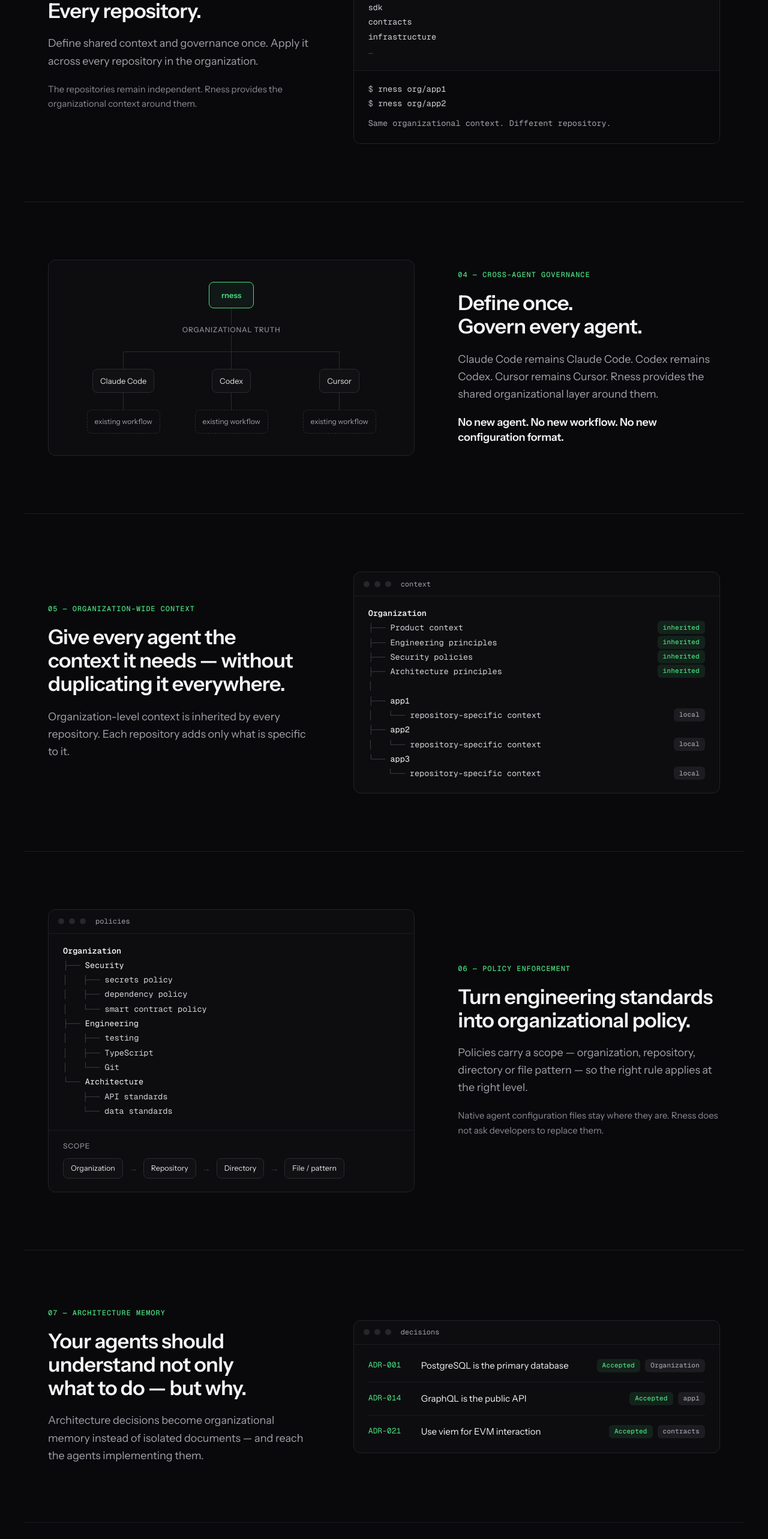
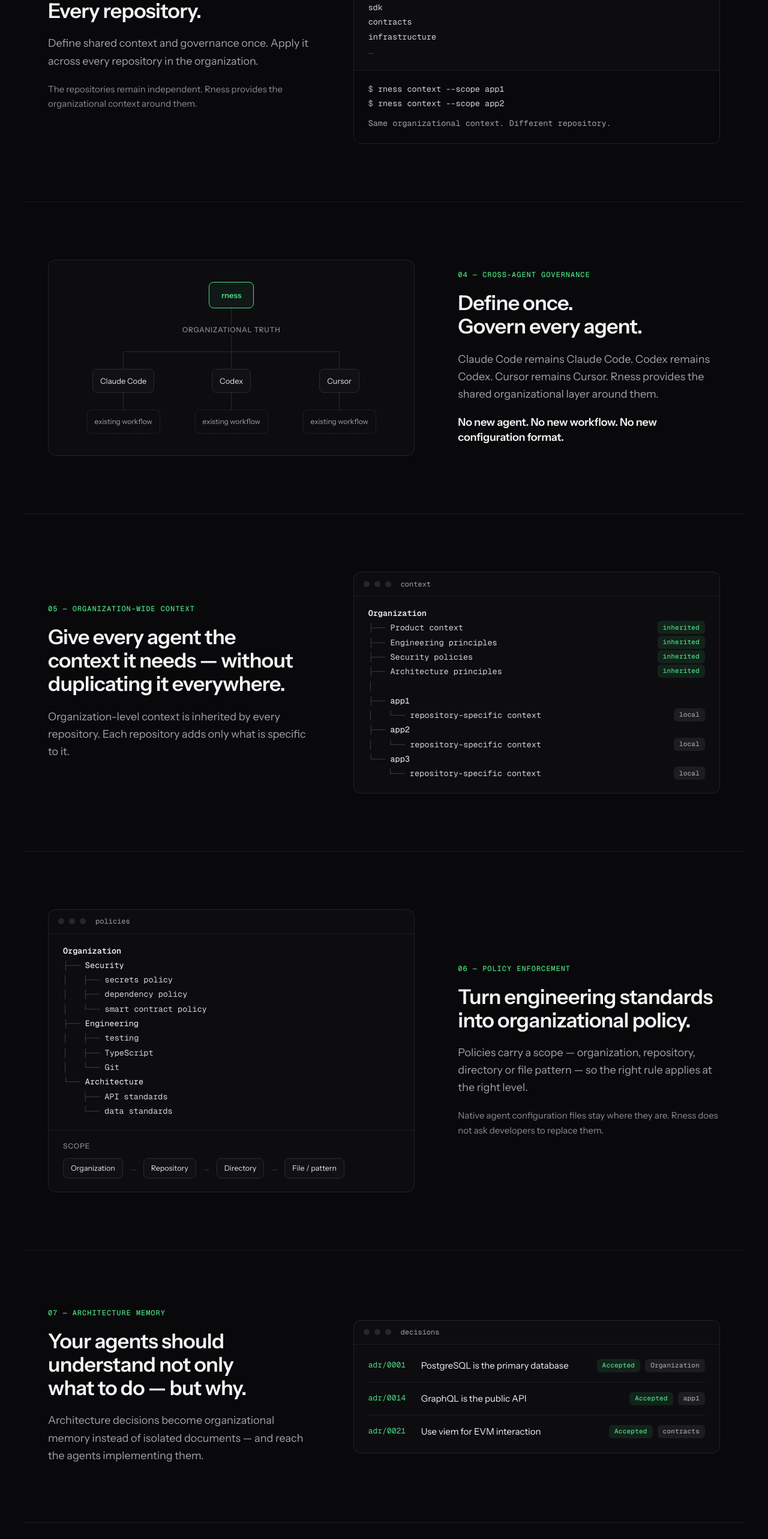
Before and after one commit to rness-dev/web, a Next.js app: page / in a window 1280 px wide. Shown: the part 4380-6946 px from the top of the page at 60% size. Built offline with nearby package versions, Linux system fonts and the light colour scheme.

Commit message:
fix: the page names the collections, identifiers and commands the CLI has

```diff
--- a/src/components/landing/capabilities.tsx
+++ b/src/components/landing/capabilities.tsx
@@ -46,11 +46,11 @@ function CrossRepositoryMedia() {
       <div className="flex flex-col border-t border-hairline bg-background px-6 pt-[18px] pb-[22px]">
         <TerminalLine>
           <TerminalPrompt />
-          rness org/app1
+          rness context --scope app1
         </TerminalLine>
         <TerminalLine>
           <TerminalPrompt />
-          rness org/app2
+          rness context --scope app2
         </TerminalLine>
         <TerminalLine className="mt-2 text-muted-foreground">
           Same organizational context. Different repository.
@@ -186,9 +186,9 @@ function PolicyMedia() {
 }
 
 const decisions = [
-  { id: "ADR-001", title: "PostgreSQL is the primary database", scope: "Organization" },
-  { id: "ADR-014", title: "GraphQL is the public API", scope: "app1" },
-  { id: "ADR-021", title: "Use viem for EVM interaction", scope: "contracts" },
+  { id: "adr/0001", title: "PostgreSQL is the primary database", scope: "Organization" },
+  { id: "adr/0014", title: "GraphQL is the public API", scope: "app1" },
+  { id: "adr/0021", title: "Use viem for EVM interaction", scope: "contracts" },
 ];
 
 function DecisionsMedia() {
@@ -224,9 +224,9 @@ function DecisionsMedia() {
 const planningChain = ["Product", "Spec", "Plan", "Implementation"];
 
 const planningDocuments = [
-  { id: "SPEC-012", title: "Unified lending API" },
-  { id: "PLAN-027", title: "Implement Morpho adapter" },
-  { id: "ADR-031", title: "Standardize market identifiers" },
+  { id: "specs/0012", title: "Unified lending API" },
+  { id: "plans/0027", title: "Implement Morpho adapter" },
+  { id: "adr/0031", title: "Standardize market identifiers" },
 ];
 
 function PlanningMedia() {
--- a/src/components/landing/demo.tsx
+++ b/src/components/landing/demo.tsx
@@ -19,8 +19,8 @@ const applicable = [
   "Security standards",
   "Engineering standards",
   "Architecture principles",
-  "ADR-014",
-  "PLAN-027",
+  "adr/0014",
+  "plans/0027",
 ];
 
 const resolved = [
--- a/src/components/landing/traceability.tsx
+++ b/src/components/landing/traceability.tsx
@@ -26,7 +26,7 @@ const record = [
     label: "Relevant governance",
     value: (
       <div className="flex flex-wrap gap-2">
-        {["ADR-031", "SPEC-012", "SEC-004"].map((id) => (
+        {["adr/0031", "specs/0012", "standards/security"].map((id) => (
           <Badge key={id} variant="brand">
             {id}
           </Badge>
```
Also changed, not shown: src/components/landing/architecture.tsx (+3 -5 lines).
